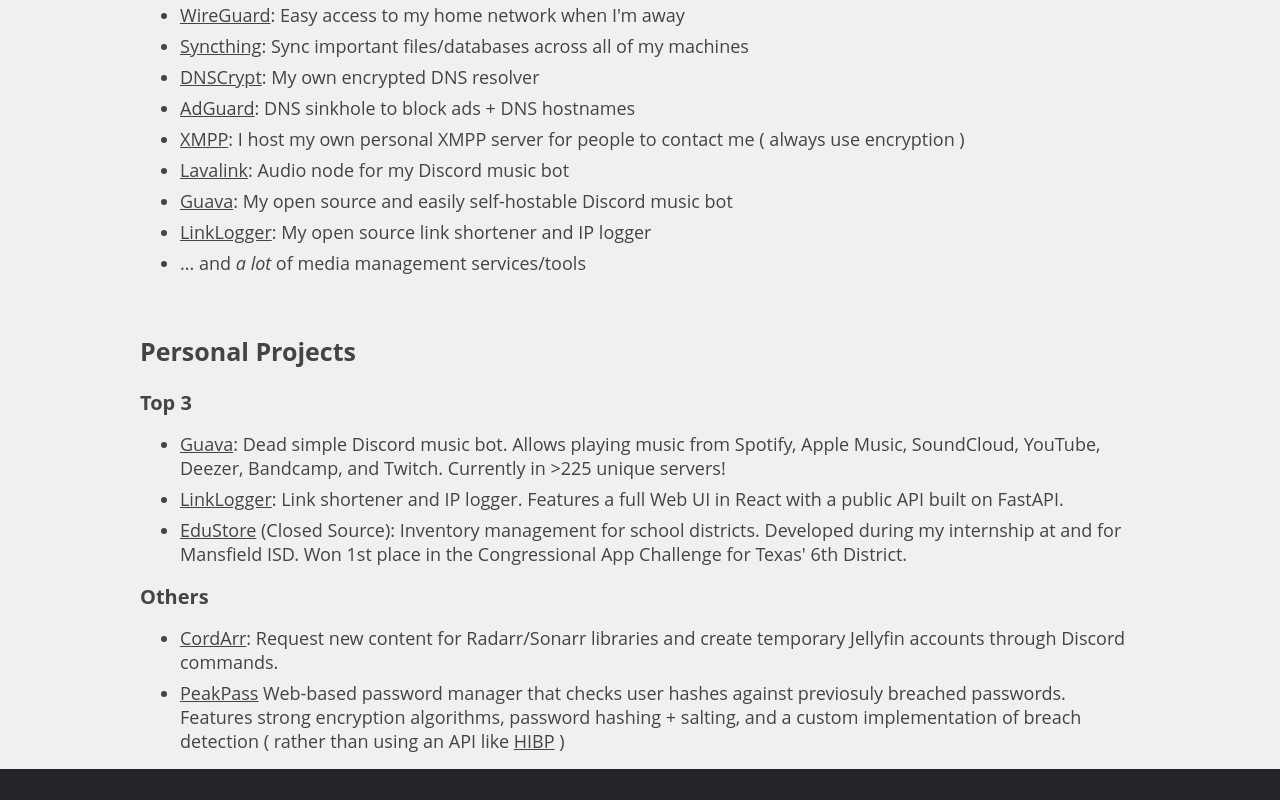
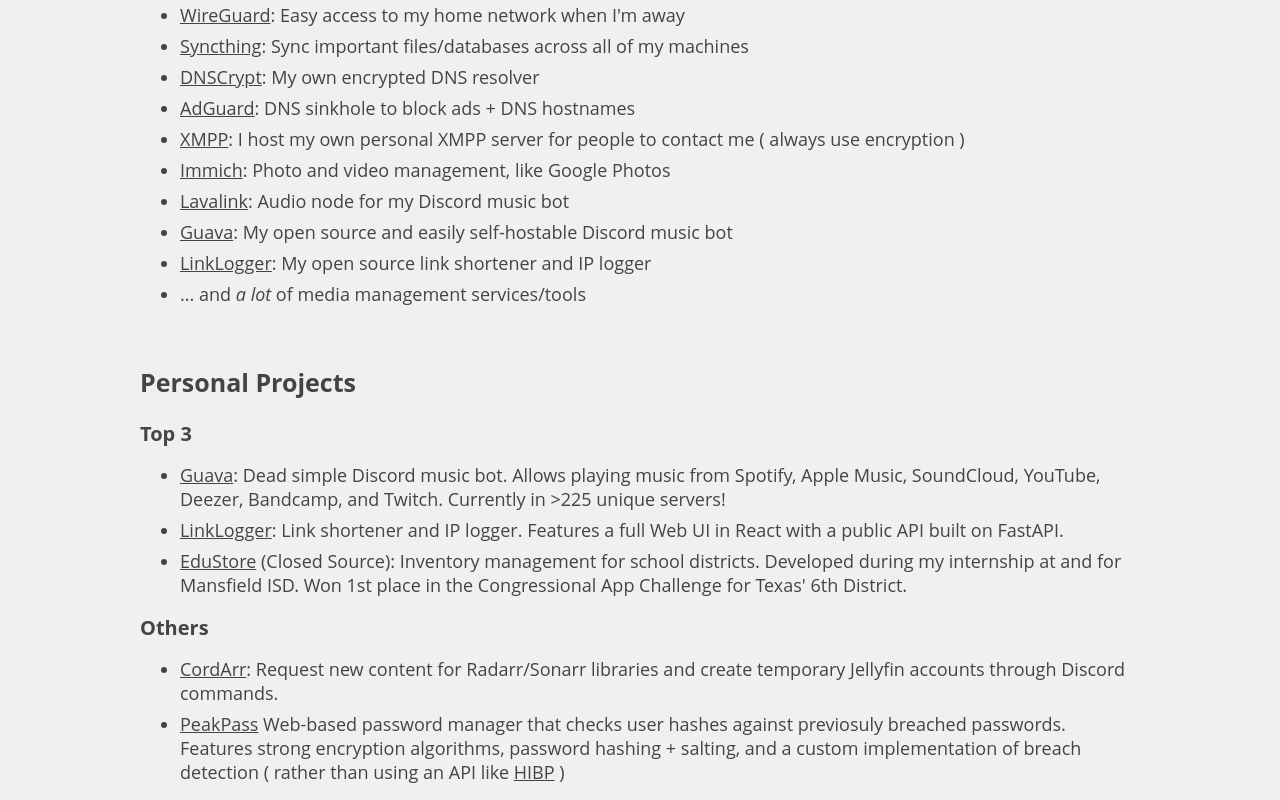
Before and after one commit to PacketParker/pkrm.dev, a plain HTML site: page index.html in a window 1280 px wide. Shown: the part 1102-1902 px from the top of the page. Before the commit the page ends 1871 px from the top, so only its background shows below. Drawn offline with Linux system fonts and the light colour scheme.

Commit message:
Add Immich

```diff
--- a/index.html
+++ b/index.html
@@ -86,6 +86,7 @@
             <li><a href="https://www.dnscrypt.org/" target="_blank">DNSCrypt</a>: My own encrypted DNS resolver</li>
             <li><a href="https://adguard.com/en/welcome.html" target="_blank">AdGuard</a>: DNS sinkhole to block ads + DNS hostnames</li>
             <li><a href="https://xmpp.org/" target="_blank">XMPP</a>: I host my own personal XMPP server for people to contact me ( always use encryption )</li>
+            <li><a href="https://immich.app/" target="_blank">Immich</a>: Photo and video management, like Google Photos</li>
             <li><a href="https://lavalink.dev/" target="_blank">Lavalink</a>: Audio node for my Discord music bot</li>
             <li><a href="https://git.pkrm.dev/parker/guava" target="_blank">Guava</a>: My open source and easily self-hostable Discord music bot</li>
             <li><a href="https://git.pkrm.dev/parker/linklogger" target="_blank">LinkLogger</a>: My open source link shortener and IP logger</li>
```
